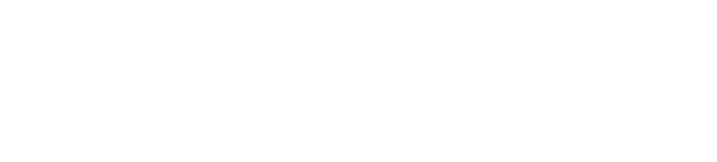
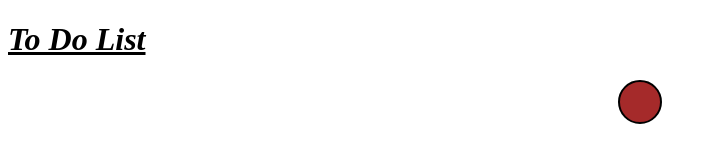
Before and after one commit to dipanaditya0022-byte/Js_Mini_Projects, a plain HTML site: page To_Do list/index.html in a window 1280 px wide. Shown: the whole page, without its empty margins (0-717 px from the left). Drawn offline with Linux system fonts and the light colour scheme.

Commit message:
Add initial HTML structure for To-Do list project

```diff
--- a/To_Do list/index.html
+++ b/To_Do list/index.html
@@ -4,11 +4,24 @@
     <meta charset="UTF-8">
     <meta name="viewport" content="width=device-width, initial-scale=1.0">
     <title>Document</title>
+    <style>
+        .box{
+            border : 2px solid black;
+            padding : 20px;
+            margin : 20px auto;
+            width : fit-content;
+            display : flex;
+            flex-direction : column;
+            align-items : center;
+            gap : 10px;
+            background-color : brown;
+            border-radius : 40px;
+        }
+    </style>
 </head>
 <body>
+    <h1><i><u>To Do List</u></i></h1>
     <div class = "box">
-
-
 
     <script src = "script.js"></script>
     </div>
```
